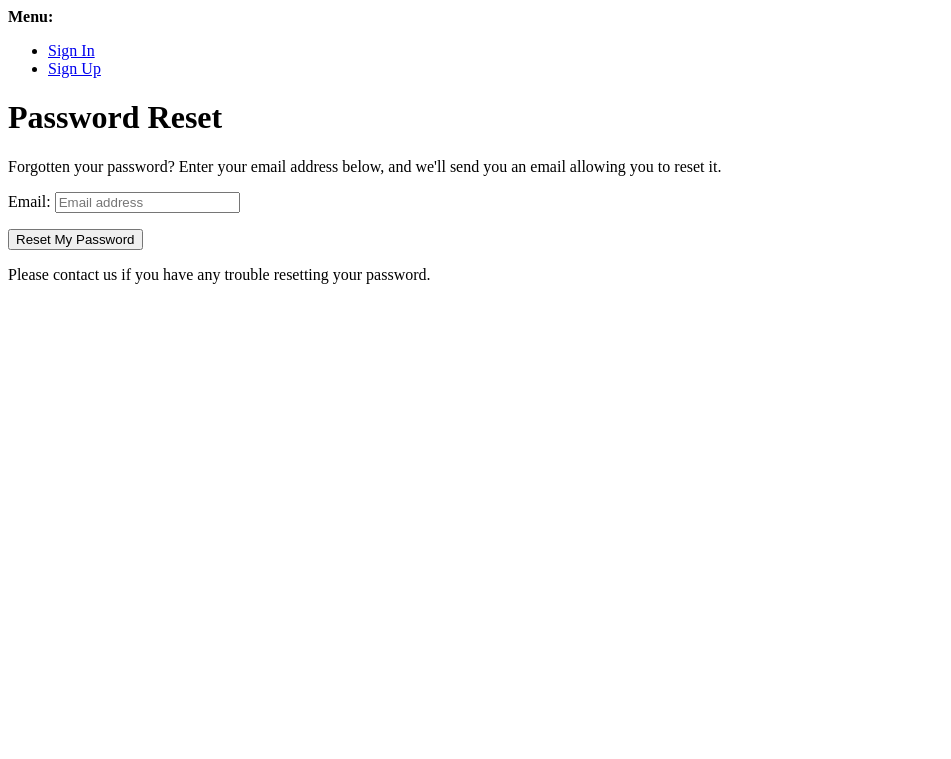
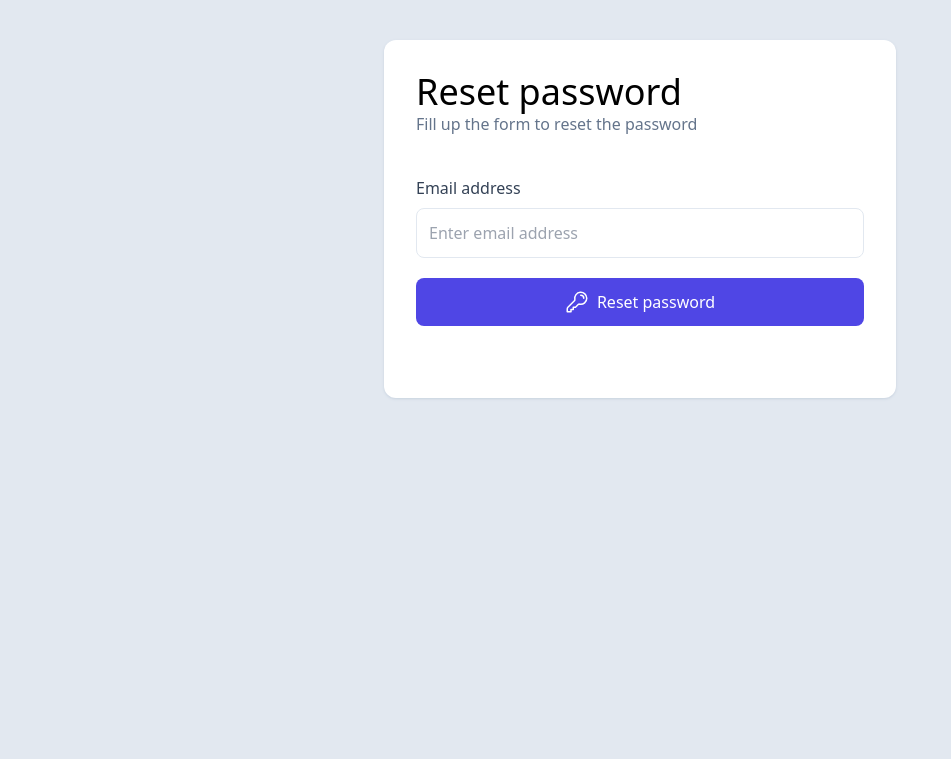
Before and after one commit to kinuthiajr/kanisaOS, a Django app: page /accounts/password/reset/ in a window 1280 px wide. Shown: the top 759 px of the page, without its empty margins (0-951 px from the left). Run offline with Django 5.2, Linux system fonts and the light colour scheme; some libraries are stand-ins or nearby versions.

Commit message:
password reset using allauth

```diff
--- a/kanisa/settings.py
+++ b/kanisa/settings.py
@@ -162,7 +162,7 @@ EMAIL_BACKEND = 'django.core.mail.backends.console.EmailBackend'
 ACCOUNT_EMAIL_REQUIRED = True
 ACCOUNT_AUTHENTICATION_METHOD = 'email'
 ACCOUNT_EMAIL_VERIFICATION = 'optional'
-LOGIN_REDIRECT_URL = '/kiongozi/home/'
+LOGIN_REDIRECT_URL = '/home/'
 ACCOUNT_LOGOUT_REDIRECT = '/'
 
 SITE_ID = 2
--- a/kiongozi/templates/account/login.html
+++ b/kiongozi/templates/account/login.html
@@ -34,7 +34,7 @@
                     <hr class="border-grey">
                 </div>
                 <div class="text-center mt-2 text-sm" >
-                    <a href="{% provider_login_url 'google' %}">
+                    <a href="{% provider_login_url 'google' %}?next=/">
                         <button
                             class="bg-bookmark-white rounded-md w-full mt-5 flex items-center justify-center text-sm py-2">
                             <svg class="mr-3" xmlns="http://www.w3.org/2000/svg" viewBox="0 0 48 48" width="25px">
@@ -46,7 +46,8 @@
                             Login with Google
                         </button>
                     </a>
-                    <p class="mt-5 text-xs border-b py-4">Forgot Password</p>
+
+                   <a href="{% url 'account_reset_password' %}"><p class="mt-5 text-xs border-b py-4">Forgot Password</p></a>
 
                 </div>
             </div>
--- a/kiongozi/templates/account/password_reset.html
+++ b/kiongozi/templates/account/password_reset.html
@@ -1,30 +1,36 @@
-{% extends "account/base_entrance.html" %}
-{% load i18n allauth account %}
-{% block head_title %}
-    {% trans "Password Reset" %}
-{% endblock head_title %}
-{% block content %}
-    {% element h1 %}
-        {% trans "Password Reset" %}
-    {% endelement %}
-    {% if user.is_authenticated %}
-        {% include "account/snippets/already_logged_in.html" %}
-    {% endif %}
-    <p>
-        {% trans "Forgotten your password? Enter your email address below, and we'll send you an email allowing you to reset it." %}
-    </p>
-    {% url 'account_reset_password' as reset_url %}
-    {% element form form=form method="post" action=reset_url %}
-        {% slot body %}
-            {% csrf_token %}
-            {% element fields form=form %}
-            {% endelement %}
-        {% endslot %}
-        {% slot actions %}
-            {% element button type="submit" %}
-                {% trans 'Reset My Password' %}
-            {% endelement %}
-        {% endslot %}
-    {% endelement %}
-    <p>{% blocktrans %}Please contact us if you have any trouble resetting your password.{% endblocktrans %}</p>
-{% endblock content %}
+{% load static tailwind_tags %}
+
+<html lang="en">
+<head>
+    <meta charset="UTF-8">
+    <meta name="viewport" content="width=device-width, initial-scale=1.0">
+    {%tailwind_css%}
+    <link integrity="sha512-iBBXm8fW90+nuLcSKlbmrPcLa0OT92xO1BIsZ+ywDWZCvqsWgccV3gFoRBv0z+8dLJgyAHIhR35VZc2oM/gI1w=="
+      crossorigin="anonymous"
+      referrerpolicy="no-referr" >
+    <title>forgot password</title>
+</head>
+    <body class="antialiased bg-slate-200">
+        <div class="max-w-lg mx-auto my-10 bg-white p-8 rounded-xl shadow shadow-slate-300">
+            <h1 class="text-4xl font-medium">Reset password</h1>
+            <p class="text-slate-500">Fill up the form to reset the password</p>
+
+            <form method="post" class="my-10">
+              {% csrf_token %}
+                <div class="flex flex-col space-y-5">
+                    <label for="email">
+                        <p class="font-medium text-slate-700 pb-2">Email address</p>
+                        <input id="email" name="email" type="email" class="w-full py-3 border border-slate-200 rounded-lg px-3 focus:outline-none focus:border-slate-500 hover:shadow" placeholder="Enter email address">
+                    </label>
+                    <button class="w-full py-3 font-medium text-white bg-indigo-600 hover:bg-indigo-500 rounded-lg border-indigo-500 hover:shadow inline-flex space-x-2 items-center justify-center">
+                        <svg xmlns="http://www.w3.org/2000/svg" fill="none" viewBox="0 0 24 24" stroke-width="1.5" stroke="currentColor" class="w-6 h-6">
+                            <path stroke-linecap="round" stroke-linejoin="round" d="M15.75 5.25a3 3 0 013 3m3 0a6 6 0 01-7.029 5.912c-.563-.097-1.159.026-1.563.43L10.5 17.25H8.25v2.25H6v2.25H2.25v-2.818c0-.597.237-1.17.659-1.591l6.499-6.499c.404-.404.527-1 .43-1.563A6 6 0 1121.75 8.25z" />
+                        </svg>
+
+                        <span>Reset password</span>
+                    </button>
+                </div>
+            </form>
+        </div>
+    </body>
+</html>
--- a/kiongozi/templates/account/signup.html
+++ b/kiongozi/templates/account/signup.html
@@ -39,7 +39,7 @@
                     <hr class="border-grey">
                 </div>
                 <div class="text-center mt-2 text-sm" >
-                       <a href="{% provider_login_url 'google' %}" >
+                       <a href="{% provider_login_url 'google' %}?next=/" >
                             <button class="bg-bookmark-white rounded-md w-full mt-5 flex items-center justify-center text-sm py-2">
                                 <svg class="mr-3" xmlns="http://www.w3.org/2000/svg" viewBox="0 0 48 48" width="25px">
                                 <path fill="#FFC107" d="M43.611,20.083H42V20H24v8h11.303c-1.649,4.657-6.08,8-11.303,8c-6.627,0-12-5.373-12-12c0-6.627,5.373-12,12-12c3.059,0,5.842,1.154,7.961,3.039l5.657-5.657C34.046,6.053,29.268,4,24,4C12.955,4,4,12.955,4,24c0,11.045,8.955,20,20,20c11.045,0,20-8.955,20-20C44,22.659,43.862,21.35,43.611,20.083z" />
--- a/kiongozi/urls.py
+++ b/kiongozi/urls.py
@@ -1,5 +1,5 @@
 from django.urls import path
 from . import views
 urlpatterns = [
-    path('kiongozi/',views.home,name='home'),
+    path('',views.home,name='home'),
 ]
--- a/theme/static/css/dist/styles.css
+++ b/theme/static/css/dist/styles.css
@@ -619,6 +619,11 @@ video {
   margin-right: auto;
 }
 
+.my-10 {
+  margin-top: 2.5rem;
+  margin-bottom: 2.5rem;
+}
+
 .my-4 {
   margin-top: 1rem;
   margin-bottom: 1rem;
@@ -692,6 +697,10 @@ video {
   display: flex;
 }
 
+.inline-flex {
+  display: inline-flex;
+}
+
 .table {
   display: table;
 }
@@ -708,8 +717,16 @@ video {
   display: none;
 }
 
+.h-4 {
+  height: 1rem;
+}
+
 .h-5\/6 {
   height: 83.333333%;
+}
+
+.h-6 {
+  height: 1.5rem;
 }
 
 .h-80 {
@@ -728,20 +749,40 @@ video {
   width: 50%;
 }
 
+.w-4 {
+  width: 1rem;
+}
+
 .w-5\/6 {
   width: 83.333333%;
+}
+
+.w-6 {
+  width: 1.5rem;
 }
 
 .w-full {
   width: 100%;
 }
 
+.w-auto {
+  width: auto;
+}
+
 .max-w-3xl {
   max-width: 48rem;
 }
 
+.max-w-lg {
+  max-width: 32rem;
+}
+
 .max-w-screen-lg {
   max-width: 1024px;
+}
+
+.max-w-2xl {
+  max-width: 42rem;
 }
 
 .flex-1 {
@@ -821,12 +862,34 @@ video {
        column-gap: 6rem;
 }
 
+.space-x-1 > :not([hidden]) ~ :not([hidden]) {
+  --tw-space-x-reverse: 0;
+  margin-right: calc(0.25rem * var(--tw-space-x-reverse));
+  margin-left: calc(0.25rem * calc(1 - var(--tw-space-x-reverse)));
+}
+
+.space-x-2 > :not([hidden]) ~ :not([hidden]) {
+  --tw-space-x-reverse: 0;
+  margin-right: calc(0.5rem * var(--tw-space-x-reverse));
+  margin-left: calc(0.5rem * calc(1 - var(--tw-space-x-reverse)));
+}
+
+.space-y-5 > :not([hidden]) ~ :not([hidden]) {
+  --tw-space-y-reverse: 0;
+  margin-top: calc(1.25rem * calc(1 - var(--tw-space-y-reverse)));
+  margin-bottom: calc(1.25rem * var(--tw-space-y-reverse));
+}
+
 .overflow-hidden {
   overflow: hidden;
 }
 
 .rounded-2xl {
   border-radius: 1rem;
+}
+
+.rounded-lg {
+  border-radius: 0.5rem;
 }
 
 .rounded-md {
@@ -853,6 +916,16 @@ video {
 .border-bookmark-white {
   --tw-border-opacity: 1;
   border-color: rgb(247 247 247 / var(--tw-border-opacity));
+}
+
+.border-indigo-500 {
+  --tw-border-opacity: 1;
+  border-color: rgb(99 102 241 / var(--tw-border-opacity));
+}
+
+.border-slate-200 {
+  --tw-border-opacity: 1;
+  border-color: rgb(226 232 240 / var(--tw-border-opacity));
 }
 
 .bg-\[\#002074\] {
@@ -885,6 +958,21 @@ video {
   background-color: rgb(249 250 251 / var(--tw-bg-opacity));
 }
 
+.bg-indigo-600 {
+  --tw-bg-opacity: 1;
+  background-color: rgb(79 70 229 / var(--tw-bg-opacity));
+}
+
+.bg-slate-200 {
+  --tw-bg-opacity: 1;
+  background-color: rgb(226 232 240 / var(--tw-bg-opacity));
+}
+
+.bg-white {
+  --tw-bg-opacity: 1;
+  background-color: rgb(255 255 255 / var(--tw-bg-opacity));
+}
+
 .p-16 {
   padding: 4rem;
 }
@@ -897,6 +985,10 @@ video {
   padding: 1.25rem;
 }
 
+.p-8 {
+  padding: 2rem;
+}
+
 .px-16 {
   padding-left: 4rem;
   padding-right: 4rem;
@@ -905,6 +997,11 @@ video {
 .px-2 {
   padding-left: 0.5rem;
   padding-right: 0.5rem;
+}
+
+.px-3 {
+  padding-left: 0.75rem;
+  padding-right: 0.75rem;
 }
 
 .px-7 {
@@ -942,6 +1039,15 @@ video {
   padding-bottom: 2rem;
 }
 
+.px-6 {
+  padding-left: 1.5rem;
+  padding-right: 1.5rem;
+}
+
+.pb-2 {
+  padding-bottom: 0.5rem;
+}
+
 .text-center {
   text-align: center;
 }
@@ -962,6 +1068,11 @@ video {
 .text-3xl {
   font-size: 1.875rem;
   line-height: 2.25rem;
+}
+
+.text-4xl {
+  font-size: 2.25rem;
+  line-height: 2.5rem;
 }
 
 .text-5xl {
@@ -992,12 +1103,20 @@ video {
   font-weight: 300;
 }
 
+.font-medium {
+  font-weight: 500;
+}
+
 .uppercase {
   text-transform: uppercase;
 }
 
 .leading-normal {
   line-height: 1.5;
+}
+
+.leading-loose {
+  line-height: 2;
 }
 
 .tracking-normal {
@@ -1024,9 +1143,45 @@ video {
   color: rgb(82 103 223 / var(--tw-text-opacity));
 }
 
+.text-indigo-600 {
+  --tw-text-opacity: 1;
+  color: rgb(79 70 229 / var(--tw-text-opacity));
+}
+
+.text-slate-500 {
+  --tw-text-opacity: 1;
+  color: rgb(100 116 139 / var(--tw-text-opacity));
+}
+
+.text-slate-700 {
+  --tw-text-opacity: 1;
+  color: rgb(51 65 85 / var(--tw-text-opacity));
+}
+
 .text-white {
   --tw-text-opacity: 1;
   color: rgb(255 255 255 / var(--tw-text-opacity));
+}
+
+.text-gray-600 {
+  --tw-text-opacity: 1;
+  color: rgb(75 85 99 / var(--tw-text-opacity));
+}
+
+.text-gray-700 {
+  --tw-text-opacity: 1;
+  color: rgb(55 65 81 / var(--tw-text-opacity));
+}
+
+.antialiased {
+  -webkit-font-smoothing: antialiased;
+  -moz-osx-font-smoothing: grayscale;
+}
+
+.shadow {
+  --tw-shadow: 0 1px 3px 0 rgb(0 0 0 / 0.1), 0 1px 2px -1px rgb(0 0 0 / 0.1);
+  --tw-shadow-colored: 0 1px 3px 0 var(--tw-shadow-color), 0 1px 2px -1px var(--tw-shadow-color);
+  box-shadow: var(--tw-ring-offset-shadow, 0 0 #0000), var(--tw-ring-shadow, 0 0 #0000), var(--tw-shadow);
 }
 
 .shadow-lg {
@@ -1039,6 +1194,11 @@ video {
   --tw-shadow: 0 4px 6px -1px rgb(0 0 0 / 0.1), 0 2px 4px -2px rgb(0 0 0 / 0.1);
   --tw-shadow-colored: 0 4px 6px -1px var(--tw-shadow-color), 0 2px 4px -2px var(--tw-shadow-color);
   box-shadow: var(--tw-ring-offset-shadow, 0 0 #0000), var(--tw-ring-shadow, 0 0 #0000), var(--tw-shadow);
+}
+
+.shadow-slate-300 {
+  --tw-shadow-color: #cbd5e1;
+  --tw-shadow: var(--tw-shadow-colored);
 }
 
 .filter {
```
Also changed, not shown: other parts of theme/static/css/dist/styles.css (+39 -8 lines), kiongozi/templates/account/password_reset_done.html (+39 -18 lines).
